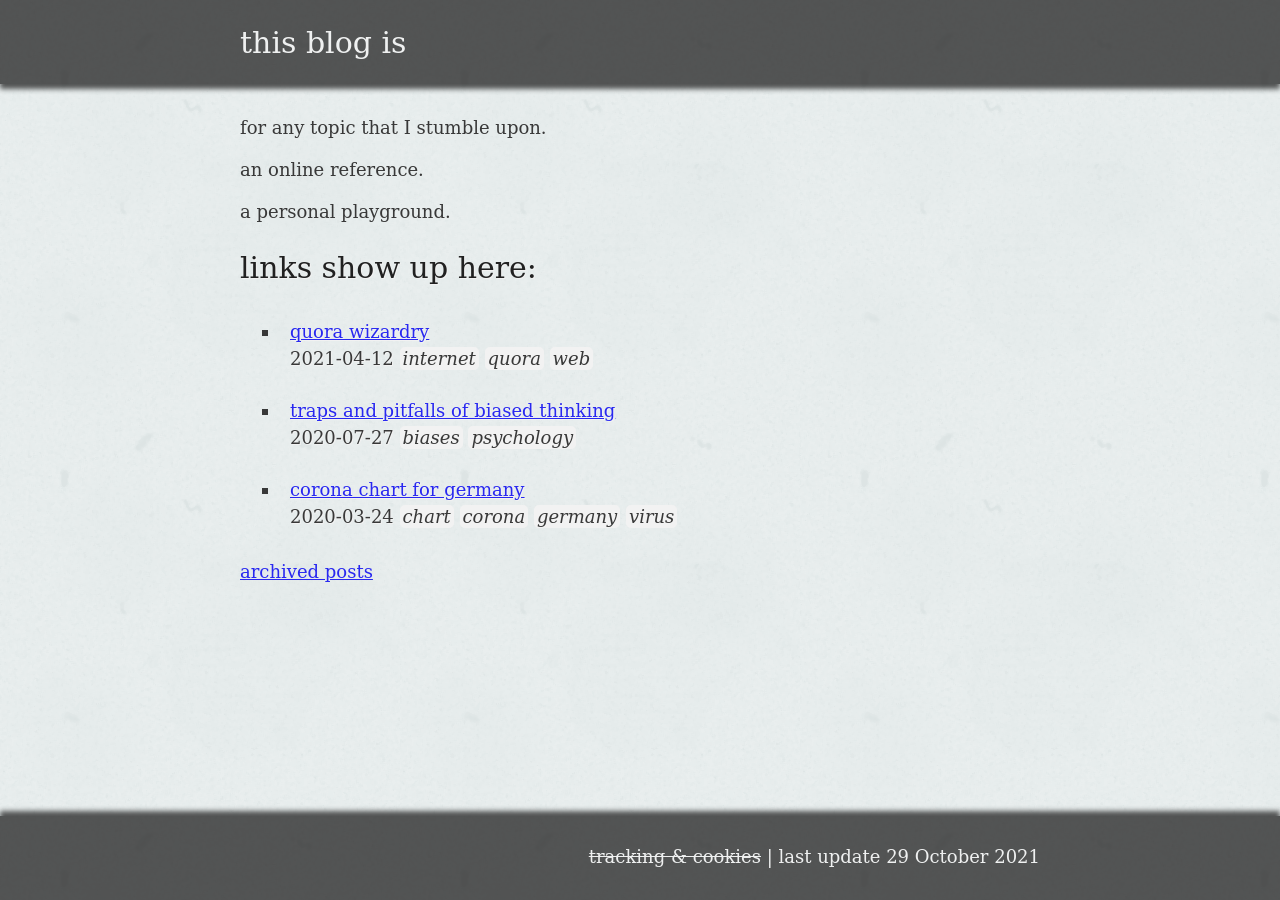
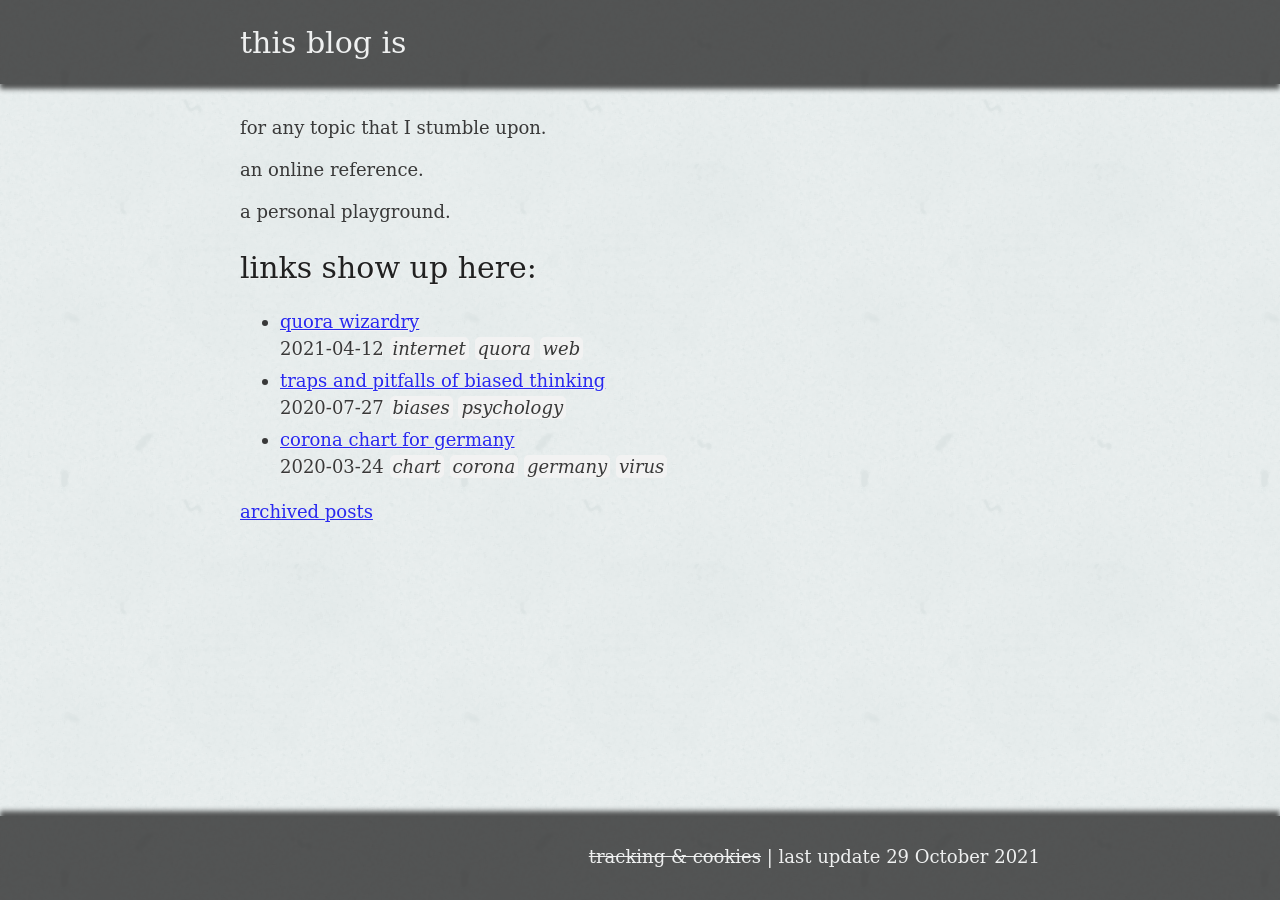
Before and after one commit to ZackDev/zackdev.github.io, a Jekyll site: the page built from pages/index.md, in a window 1280 px wide. Built offline with Jekyll 4.4.1, drawn with Linux system fonts in a browser that asks for light colours.

Commit message:
compacted li items

```diff
--- a/_sass/main.scss
+++ b/_sass/main.scss
@@ -193,12 +193,11 @@ blockquote {
 }
 
 ul.index_menu {
-  list-style: square;
+  list-style: disc;
 }
 
 ul.index_menu li {
   margin: 5px 0 5px 0;
-  padding: 10px;
 }
 
 .outer {
```
